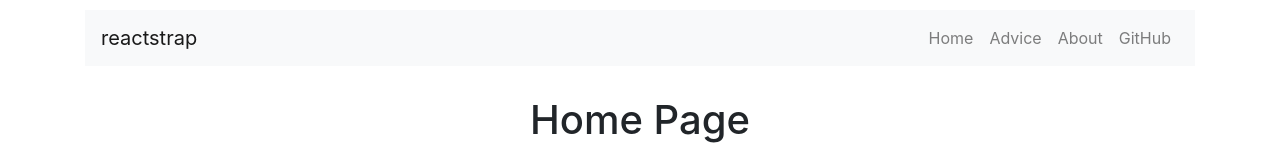
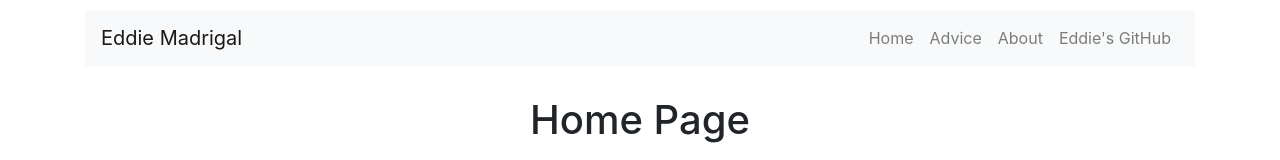
Before and after one commit to eddiemadrigal/redux-async-demo, a React (Create React App) app: page / in a window 1280 px wide. Shown: the top 160 px of the page. Built offline with nearby package versions, Linux system fonts and the light colour scheme.

Commit message:
navbar links updated

```diff
--- a/src/App.js
+++ b/src/App.js
@@ -30,7 +30,7 @@ export default function App() {
       <div>
         <Container>
         <Navbar color="light" light expand="md">
-          <NavbarBrand href="/">reactstrap</NavbarBrand>
+          <NavbarBrand href="https://eddiemadrigal.net" target="_blank">Eddie Madrigal</NavbarBrand>
           <NavbarToggler onClick={toggle} />
           <Collapse isOpen={isOpen} navbar>
             <Nav className="ml-auto" navbar>
@@ -44,7 +44,7 @@ export default function App() {
                 <Link className="nav-link" to="/about">About</Link>
               </NavItem>
               <NavItem>
-                <NavLink href="https://github.com/reactstrap/reactstrap">GitHub</NavLink>
+                <NavLink href="http://github.com/eddiemadrigal">Eddie's GitHub</NavLink>
               </NavItem>
             </Nav>
           </Collapse>
```
